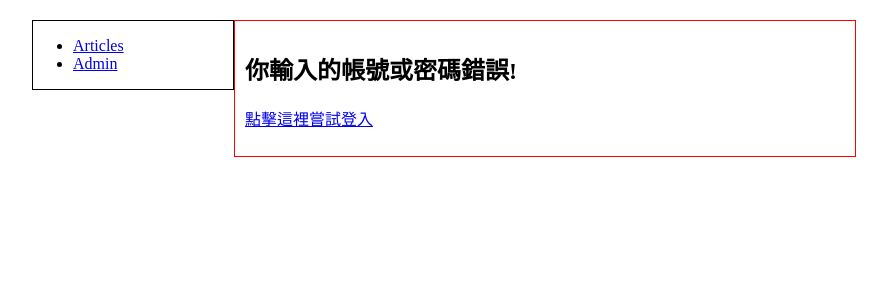
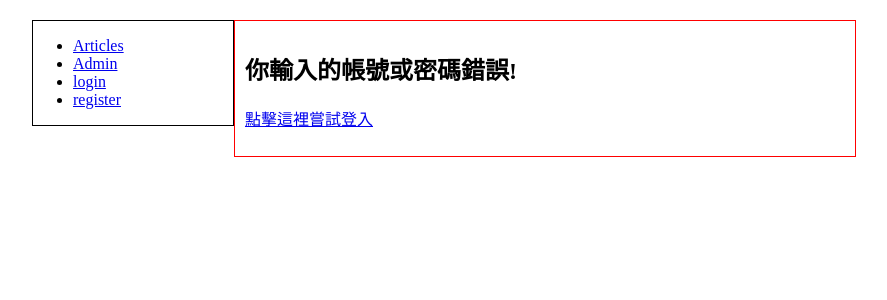
Before and after one commit to RuinedStar/team9_Django, a Django app: page /accounts/invalid/ in a window 1280 px wide. Shown: the top 300 px of the page, without its empty margins (128-1015 px from the left). Run offline with Django 3.2, Linux system fonts and the light colour scheme; parts of the project's set-up code (start-up, migrations or seed data) failed here and were passed over.

Commit message:
add accounts/register 	modified:   mysite/mysite/accounts/templates/login.html 	modified:   mysite/mysite/accounts/templates/logout.html 	new file:   mysite/mysite/accounts/templates/register.html 	new file:   mysite/mysite/accounts/templates/register_success.html 	modified:   mysite/mysite/accounts/urls.py 	modified:   mysite/mysite/accounts/views.py 	modified:   mysite/mysite/article/templates/base.html 	modified:   mysite/testDB.db

```diff
--- a/mysite/mysite/accounts/templates/login.html
+++ b/mysite/mysite/accounts/templates/login.html
@@ -6,11 +6,12 @@
 	<p class="error">抱歉, 帳號或密碼有不合法字元</p>
 	{% endif %}
 
-	<form action = "/accounts/auth" method="post">
+	<form action = "/accounts/auth/" method="post">
 	{% csrf_token %}
 	<label for="username">使用者帳號: </label>
 	<input type="text" name="username" value="" id="username"/>
 	<label for="password">使用者密碼: </label>
+	<input type="password" name="password" value="" id="password"/>
 	<input type="submit" value="登入"/>
 	</form>
 
--- a/mysite/mysite/accounts/templates/logout.html
+++ b/mysite/mysite/accounts/templates/logout.html
@@ -1,5 +1,5 @@
 {% extends "base.html" %}
 {% block content %}
-<h2>Hi {{full_name}} 現在你已經登出了!</h2>
+<h2>{{full_name}} 你已經成功登出了!</h2>
 <p><a href="/accounts/login/">點擊這裡再次登入</a></p>
 {% endblock %}
--- a/mysite/mysite/accounts/urls.py
+++ b/mysite/mysite/accounts/urls.py
@@ -7,4 +7,6 @@ urlpatterns = patterns('mysite.accounts.views',
 	url(r'^logout/$', 'logout'),
 	url(r'^loggedin/$', 'loggedin'),
 	url(r'^invalid/$', 'invalid_login'),
+	url(r'^register/$', 'register_user'),
+	url(r'^register_success/$', 'register_success'),
 )
--- a/mysite/mysite/accounts/views.py
+++ b/mysite/mysite/accounts/views.py
@@ -3,7 +3,9 @@
 from django.shortcuts import render_to_response
 from django.http import HttpResponseRedirect
 from django.contrib import auth
+from django.contrib.auth.forms import UserCreationForm
 from django.core.context_processors import csrf
+
 
 def login(request):
 	c = {}
@@ -31,3 +33,19 @@ def invalid_login(request):
 def logout(request):
 	auth.logout(request)
 	return render_to_response('logout.html')
+
+def register_user(request):
+    if request.method == 'POST':
+        form = UserCreationForm(request.POST)
+        if form.is_valid():
+            form.save()
+            return HttpResponseRedirect('/accounts/register_success')
+
+    args = {}
+    args.update(csrf(request))
+    args['form'] = UserCreationForm()
+    print args
+    return render_to_response('register.html', args)
+
+def register_success(request):
+    return render_to_response('register_success.html')
--- a/mysite/mysite/article/templates/base.html
+++ b/mysite/mysite/article/templates/base.html
@@ -36,8 +36,10 @@
 			<div id="sidebar">
 				{% block sidebar %}
 				<ul>
-					<li><a href="/articles/all">Articles</a></li>
-					<li><a href="/admin">Admin</a></li>
+					<li><a href="/articles/all/">Articles</a></li>
+					<li><a href="/admin/">Admin</a></li>
+					<li><a href="/accounts/login/">login</a></li>
+					<li><a href="/accounts/register/">register</a></li>
 				</ul>
 				{% endblock %}
 			</div>
```
Also changed, not shown: mysite/mysite/accounts/templates/register.html (added, +11 -0 lines), mysite/mysite/accounts/templates/register_success.html (added, +9 -0 lines), mysite/testDB.db, 1 other file.
